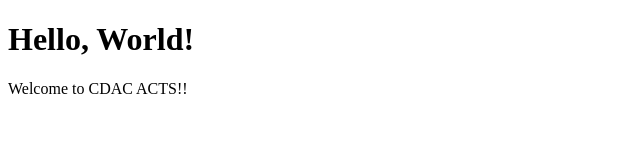
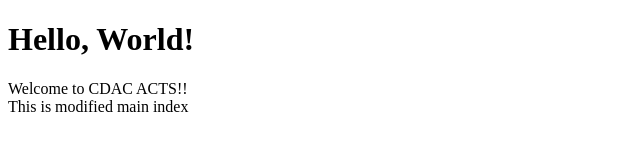
Before and after one commit to sammaknshinde2410/render-repo, a plain HTML site: page index.html in a window 1280 px wide. Shown: the whole page, without its empty margins (0-640 px from the left). Drawn offline with Linux system fonts and the light colour scheme.

Commit message:
Update index.html

```diff
--- a/index.html
+++ b/index.html
@@ -7,6 +7,6 @@
 </head>
 <body>
     <h1>Hello, World!</h1>
-    <p>Welcome to CDAC ACTS!!</p>
+    <p>Welcome to CDAC ACTS!! <br> This is modified main index</p>
 </body>
 </html>
```
